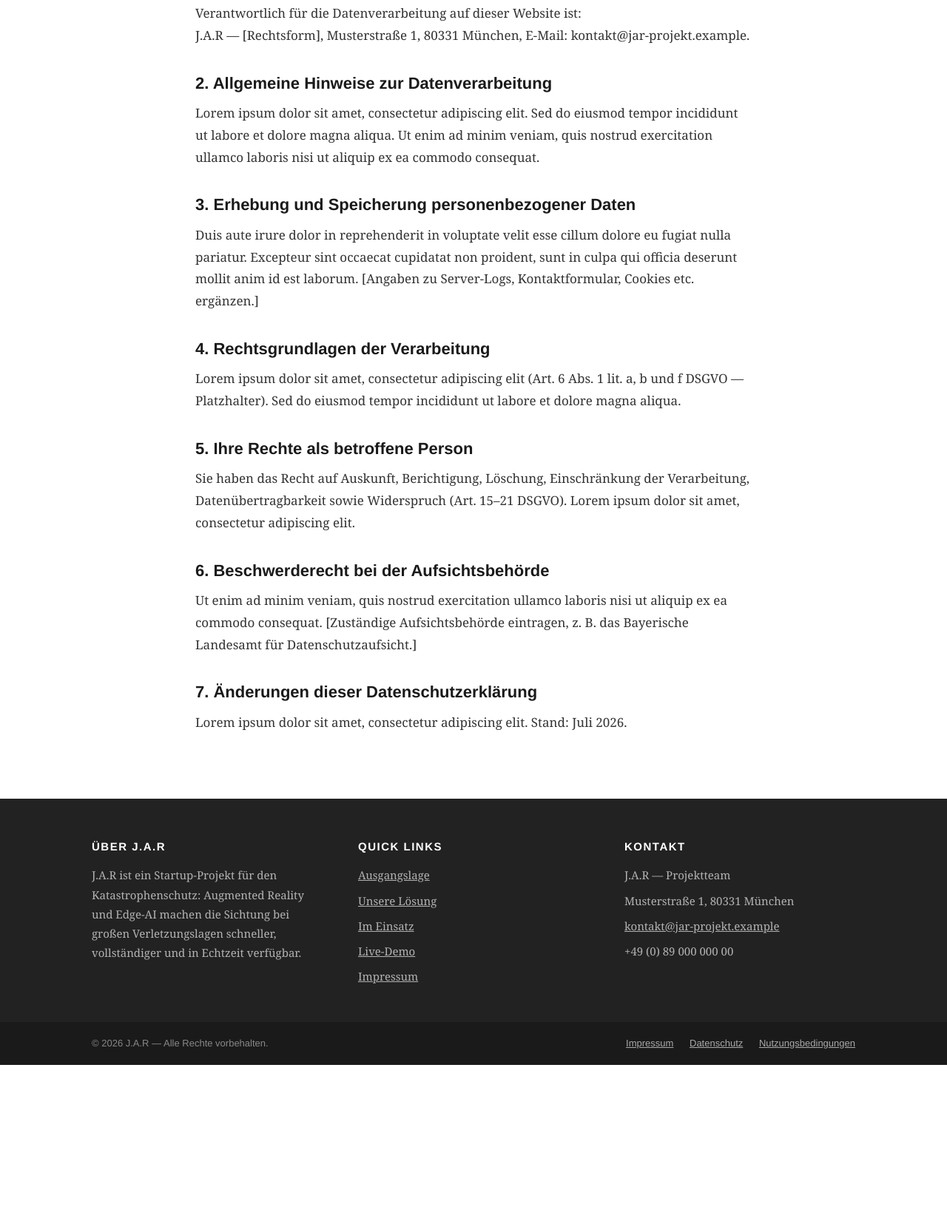
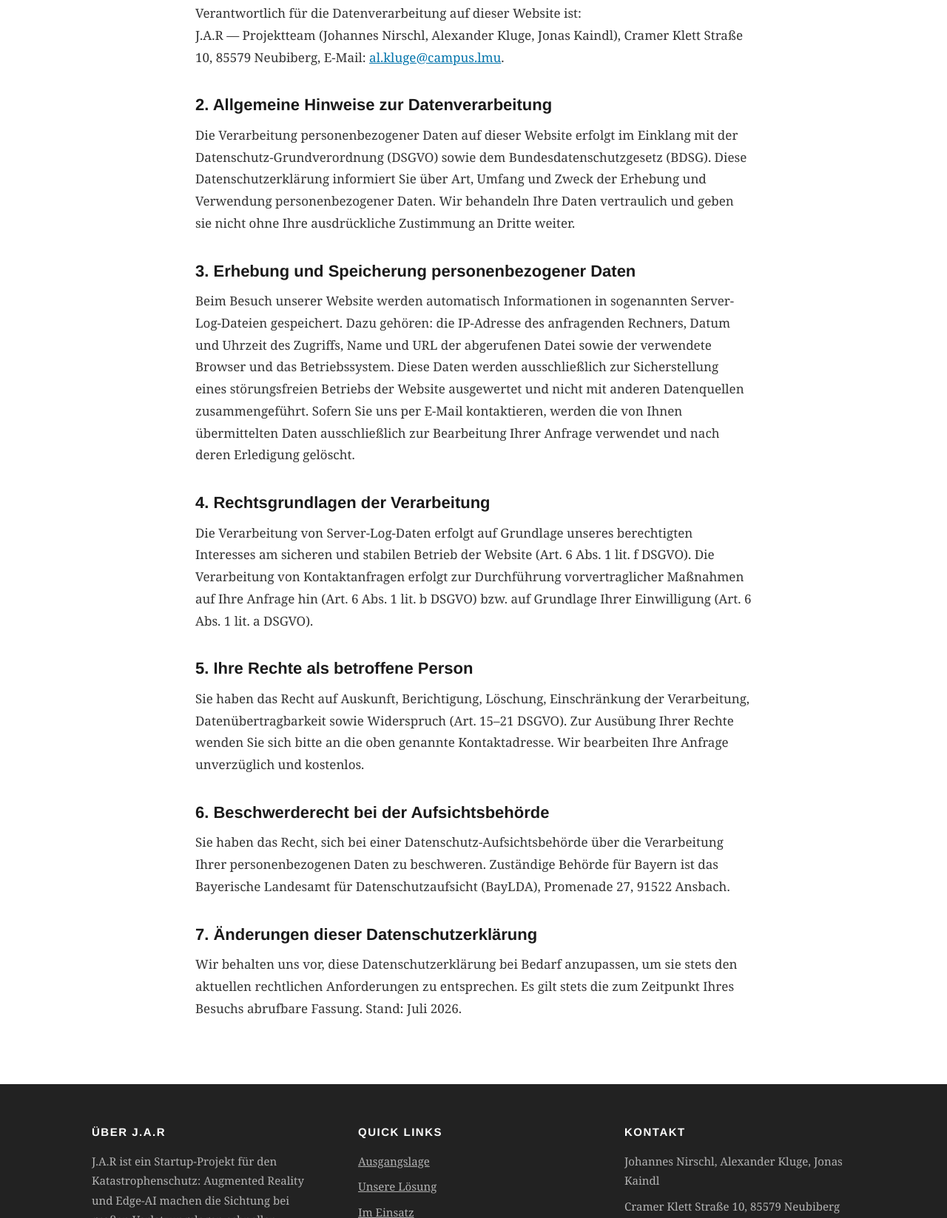
Before and after one commit to JAR-medical/jar-medical.tech, a plain HTML site: page privacy.html in a window 1280 px wide. Shown: the part 424-2071 px from the top of the page at 74% size. Before the commit the page ends 1864 px from the top, so only its background shows below. Drawn offline with Linux system fonts and the light colour scheme.

Commit message:
website lorem ispum fill

```diff
--- a/privacy.html
+++ b/privacy.html
@@ -91,37 +91,49 @@ a:hover { color: #005177; }
 
     <h2>1. Verantwortlicher</h2>
     <p>Verantwortlich für die Datenverarbeitung auf dieser Website ist:<br>
-       J.A.R — [Rechtsform], Musterstraße 1, 80331 München,
-       E-Mail: kontakt@jar-projekt.example.</p>
+       J.A.R — Projektteam (Johannes Nirschl, Alexander Kluge, Jonas Kaindl), Cramer Klett Straße 10, 85579 Neubiberg,
+       E-Mail: <a href="mailto:al.kluge@campus.lmu">al.kluge@campus.lmu</a>.</p>
 
     <h2>2. Allgemeine Hinweise zur Datenverarbeitung</h2>
-    <p>Lorem ipsum dolor sit amet, consectetur adipiscing elit. Sed do eiusmod tempor
-       incididunt ut labore et dolore magna aliqua. Ut enim ad minim veniam, quis nostrud
-       exercitation ullamco laboris nisi ut aliquip ex ea commodo consequat.</p>
+    <p>Die Verarbeitung personenbezogener Daten auf dieser Website erfolgt im Einklang mit
+       der Datenschutz-Grundverordnung (DSGVO) sowie dem Bundesdatenschutzgesetz (BDSG).
+       Diese Datenschutzerklärung informiert Sie über Art, Umfang und Zweck der Erhebung
+       und Verwendung personenbezogener Daten. Wir behandeln Ihre Daten vertraulich und
+       geben sie nicht ohne Ihre ausdrückliche Zustimmung an Dritte weiter.</p>
 
     <h2>3. Erhebung und Speicherung personenbezogener Daten</h2>
-    <p>Duis aute irure dolor in reprehenderit in voluptate velit esse cillum dolore eu
-       fugiat nulla pariatur. Excepteur sint occaecat cupidatat non proident, sunt in
-       culpa qui officia deserunt mollit anim id est laborum. [Angaben zu Server-Logs,
-       Kontaktformular, Cookies etc. ergänzen.]</p>
+    <p>Beim Besuch unserer Website werden automatisch Informationen in sogenannten
+       Server-Log-Dateien gespeichert. Dazu gehören: die IP-Adresse des anfragenden
+       Rechners, Datum und Uhrzeit des Zugriffs, Name und URL der abgerufenen Datei sowie
+       der verwendete Browser und das Betriebssystem. Diese Daten werden ausschließlich zur
+       Sicherstellung eines störungsfreien Betriebs der Website ausgewertet und nicht mit
+       anderen Datenquellen zusammengeführt. Sofern Sie uns per E-Mail kontaktieren, werden
+       die von Ihnen übermittelten Daten ausschließlich zur Bearbeitung Ihrer Anfrage
+       verwendet und nach deren Erledigung gelöscht.</p>
 
     <h2>4. Rechtsgrundlagen der Verarbeitung</h2>
-    <p>Lorem ipsum dolor sit amet, consectetur adipiscing elit (Art. 6 Abs. 1 lit. a, b
-       und f DSGVO — Platzhalter). Sed do eiusmod tempor incididunt ut labore et dolore
-       magna aliqua.</p>
+    <p>Die Verarbeitung von Server-Log-Daten erfolgt auf Grundlage unseres berechtigten
+       Interesses am sicheren und stabilen Betrieb der Website (Art. 6 Abs. 1 lit. f
+       DSGVO). Die Verarbeitung von Kontaktanfragen erfolgt zur Durchführung
+       vorvertraglicher Maßnahmen auf Ihre Anfrage hin (Art. 6 Abs. 1 lit. b DSGVO) bzw.
+       auf Grundlage Ihrer Einwilligung (Art. 6 Abs. 1 lit. a DSGVO).</p>
 
     <h2>5. Ihre Rechte als betroffene Person</h2>
     <p>Sie haben das Recht auf Auskunft, Berichtigung, Löschung, Einschränkung der
-       Verarbeitung, Datenübertragbarkeit sowie Widerspruch (Art. 15–21 DSGVO). Lorem
-       ipsum dolor sit amet, consectetur adipiscing elit.</p>
+       Verarbeitung, Datenübertragbarkeit sowie Widerspruch (Art. 15–21 DSGVO). Zur
+       Ausübung Ihrer Rechte wenden Sie sich bitte an die oben genannte Kontaktadresse.
+       Wir bearbeiten Ihre Anfrage unverzüglich und kostenlos.</p>
 
     <h2>6. Beschwerderecht bei der Aufsichtsbehörde</h2>
-    <p>Ut enim ad minim veniam, quis nostrud exercitation ullamco laboris nisi ut
-       aliquip ex ea commodo consequat. [Zuständige Aufsichtsbehörde eintragen, z. B.
-       das Bayerische Landesamt für Datenschutzaufsicht.]</p>
+    <p>Sie haben das Recht, sich bei einer Datenschutz-Aufsichtsbehörde über die
+       Verarbeitung Ihrer personenbezogenen Daten zu beschweren. Zuständige Behörde für
+       Bayern ist das Bayerische Landesamt für Datenschutzaufsicht (BayLDA),
+       Promenade 27, 91522 Ansbach.</p>
 
     <h2>7. Änderungen dieser Datenschutzerklärung</h2>
-    <p>Lorem ipsum dolor sit amet, consectetur adipiscing elit. Stand: Juli 2026.</p>
+    <p>Wir behalten uns vor, diese Datenschutzerklärung bei Bedarf anzupassen, um sie
+       stets den aktuellen rechtlichen Anforderungen zu entsprechen. Es gilt stets die zum
+       Zeitpunkt Ihres Besuchs abrufbare Fassung. Stand: Juli 2026.</p>
   </div>
 </main>
 
@@ -146,10 +158,10 @@ a:hover { color: #005177; }
     <div class="widget">
       <h4>Kontakt</h4>
       <ul>
-        <li>J.A.R — Projektteam</li>
-        <li>Musterstraße 1, 80331 München</li>
-        <li><a href="mailto:kontakt@jar-projekt.example">kontakt@jar-projekt.example</a></li>
-        <li>+49 (0) 89 000 000 00</li>
+        <li>Johannes Nirschl, Alexander Kluge, Jonas Kaindl</li>
+        <li>Cramer Klett Straße 10, 85579 Neubiberg</li>
+        <li><a href="mailto:al.kluge@campus.lmu">al.kluge@campus.lmu</a></li>
+        <li>+49 176 34305672</li>
       </ul>
     </div>
   </div>
```
Also changed, not shown: imprint.html (+19 -16 lines), index.html (+9 -8 lines), terms.html (+34 -21 lines).
